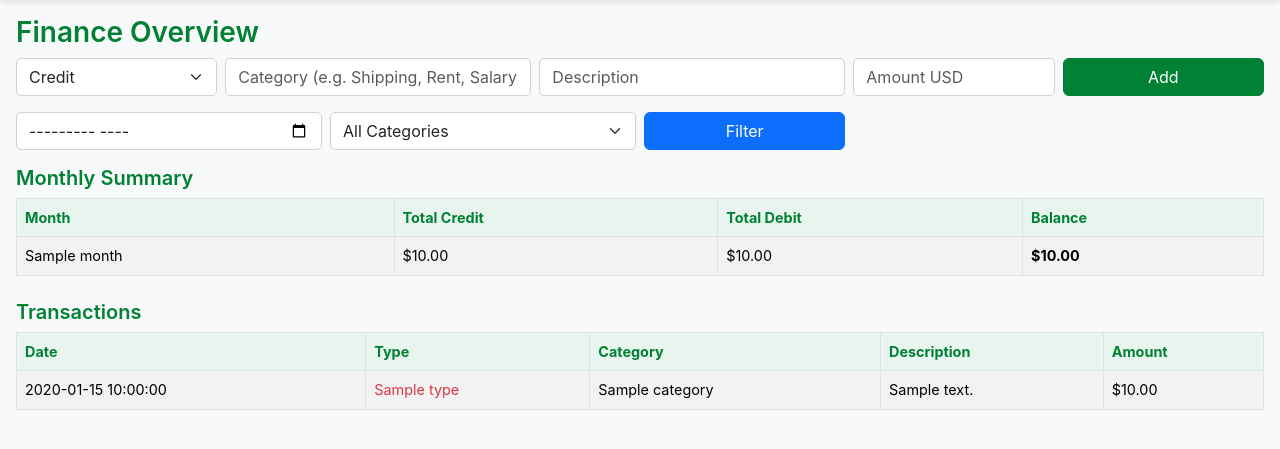
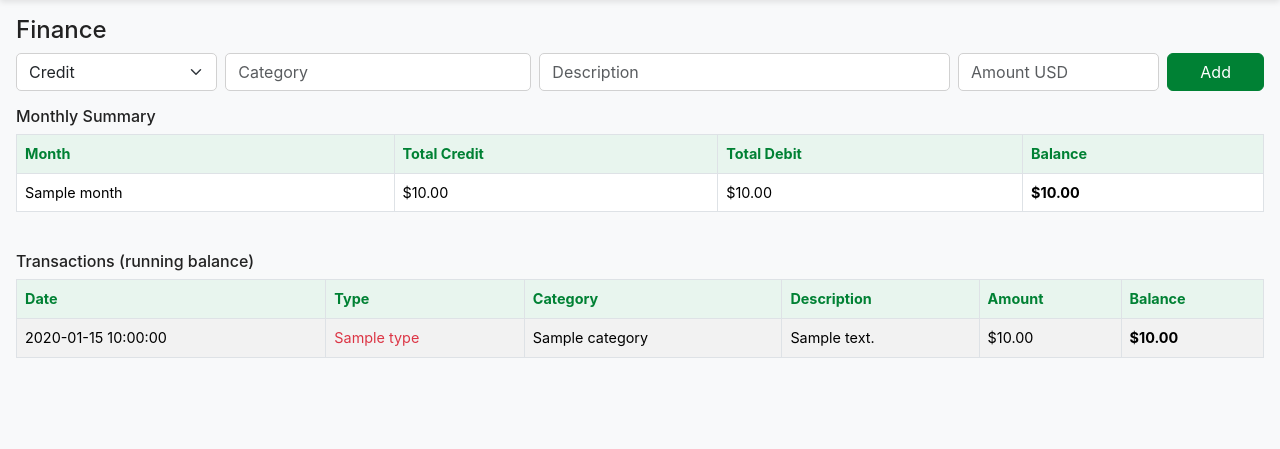
Before and after one commit to EAS-COD-System/eas, a Python web app: template templates/finance.html in a window 1280 px wide. Shown: the part 56-505 px from the top of the page. Run offline with Jinja, Linux system fonts and the light colour scheme; the template is opened without the code that fills it: most values are stand-ins (such as "Sample title", 1, 10 or a date in 2020).

Commit message:
Update finance.html

```diff
--- a/templates/finance.html
+++ b/templates/finance.html
@@ -1,34 +1,41 @@
 {% extends "base.html" %}
 {% block content %}
-<h3>Finance Overview</h3>
+<h4>Finance</h4>
 
 <form class="row g-2 mb-3" method="post" action="/add_transaction">
-  <div class="col-md-2"><select name="type" class="form-select"><option value="credit">Credit</option><option value="debit">Debit</option></select></div>
-  <div class="col-md-3"><input class="form-control" name="category" placeholder="Category (e.g. Shipping, Rent, Salary)"></div>
-  <div class="col-md-3"><input class="form-control" name="description" placeholder="Description"></div>
-  <div class="col-md-2"><input class="form-control" name="amount" placeholder="Amount USD"></div>
-  <div class="col-md-2"><button class="btn btn-success w-100">Add</button></div>
+  <div class="col-md-2">
+    <select class="form-select" name="type">
+      <option value="credit">Credit</option>
+      <option value="debit">Debit</option>
+    </select>
+  </div>
+  <div class="col-md-3"><input class="form-control" name="category" placeholder="Category"></div>
+  <div class="col-md-4"><input class="form-control" name="description" placeholder="Description"></div>
+  <div class="col-md-2"><input class="form-control" name="amount" type="number" step="0.01" placeholder="Amount USD"></div>
+  <div class="col-md-1"><button class="btn btn-success w-100">Add</button></div>
 </form>
 
-<form class="row g-2 mb-3" method="get">
-  <div class="col-md-3"><input type="month" name="month" class="form-control"></div>
-  <div class="col-md-3"><select name="category" class="form-select"><option value="">All Categories</option>{% for cat in categories %}<option value="{{ cat }}">{{ cat }}</option>{% endfor %}</select></div>
-  <div class="col-md-2"><button class="btn btn-primary w-100">Filter</button></div>
-</form>
-
-<h5>Monthly Summary</h5>
-<table class="table table-striped table-bordered">
+<h6>Monthly Summary</h6>
+<div class="table-responsive">
+<table class="table table-bordered">
   <thead><tr><th>Month</th><th>Total Credit</th><th>Total Debit</th><th>Balance</th></tr></thead>
   <tbody>
     {% for m in monthly %}
-    <tr><td>{{ m.month }}</td><td>${{ '%.2f'|format(m.credit) }}</td><td>${{ '%.2f'|format(m.debit) }}</td><td><b>${{ '%.2f'|format(m.balance) }}</b></td></tr>
-    {% endfor %}
+    <tr>
+      <td>{{ m.month }}</td>
+      <td>${{ '%.2f'|format(m.credit) }}</td>
+      <td>${{ '%.2f'|format(m.debit) }}</td>
+      <td><b>${{ '%.2f'|format(m.balance) }}</b></td>
+    </tr>
+    {% else %}<tr><td colspan="4" class="text-muted">No data</td></tr>{% endfor %}
   </tbody>
 </table>
+</div>
 
-<h5 class="mt-4">Transactions</h5>
+<h6 class="mt-4">Transactions (running balance)</h6>
+<div class="table-responsive">
 <table class="table table-striped table-bordered">
-  <thead><tr><th>Date</th><th>Type</th><th>Category</th><th>Description</th><th>Amount</th></tr></thead>
+  <thead><tr><th>Date</th><th>Type</th><th>Category</th><th>Description</th><th>Amount</th><th>Balance</th></tr></thead>
   <tbody>
     {% for t in transactions %}
     <tr>
@@ -37,8 +44,10 @@
       <td>{{ t.category }}</td>
       <td>{{ t.description }}</td>
       <td>${{ '%.2f'|format(t.amount) }}</td>
+      <td><b>${{ '%.2f'|format(t.balance) }}</b></td>
     </tr>
-  {% endfor %}
+    {% else %}<tr><td colspan="6" class="text-muted">No transactions</td></tr>{% endfor %}
   </tbody>
 </table>
+</div>
 {% endblock %}
```
Lines whose indentation alone changed are shown as unchanged.
